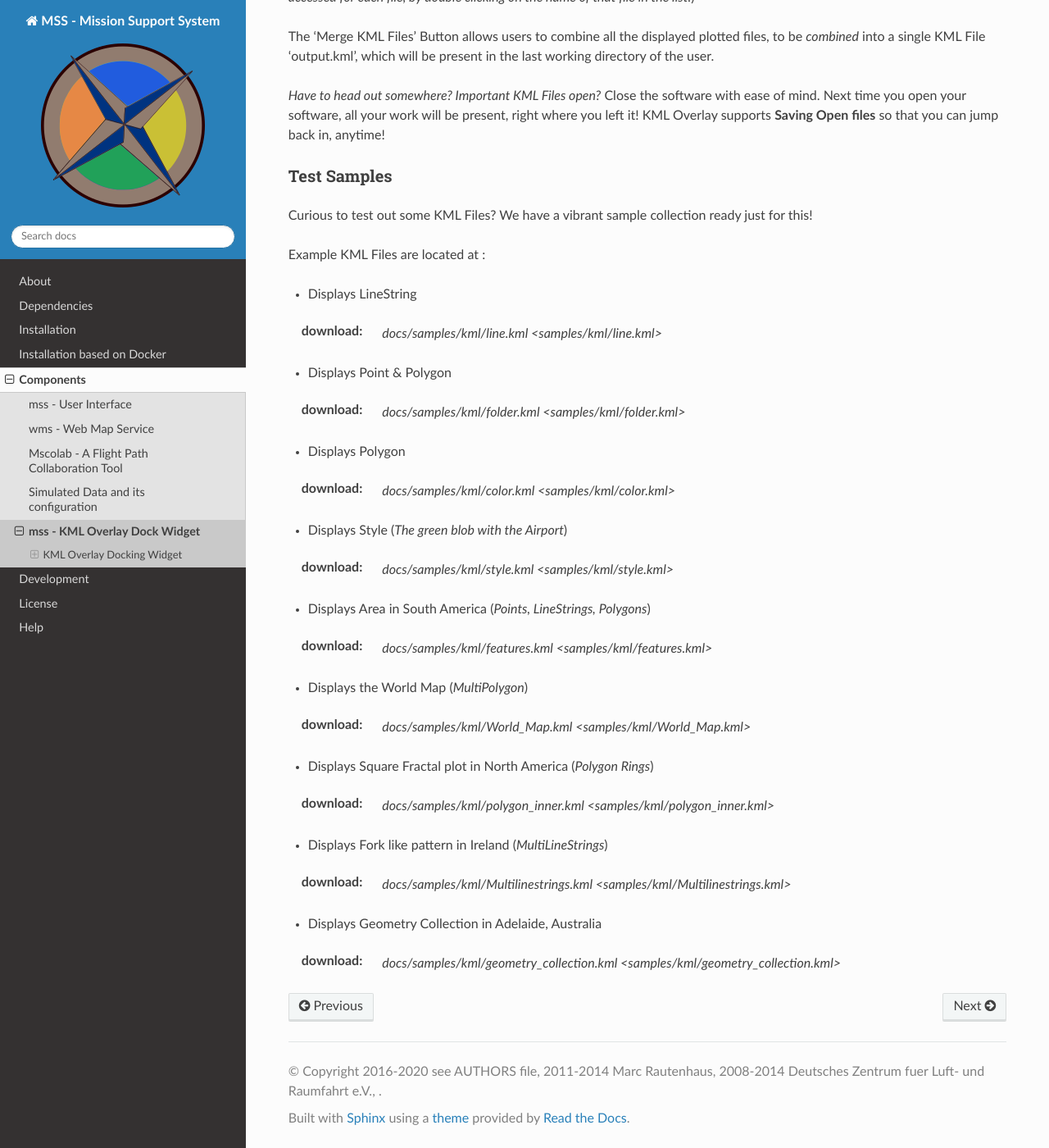
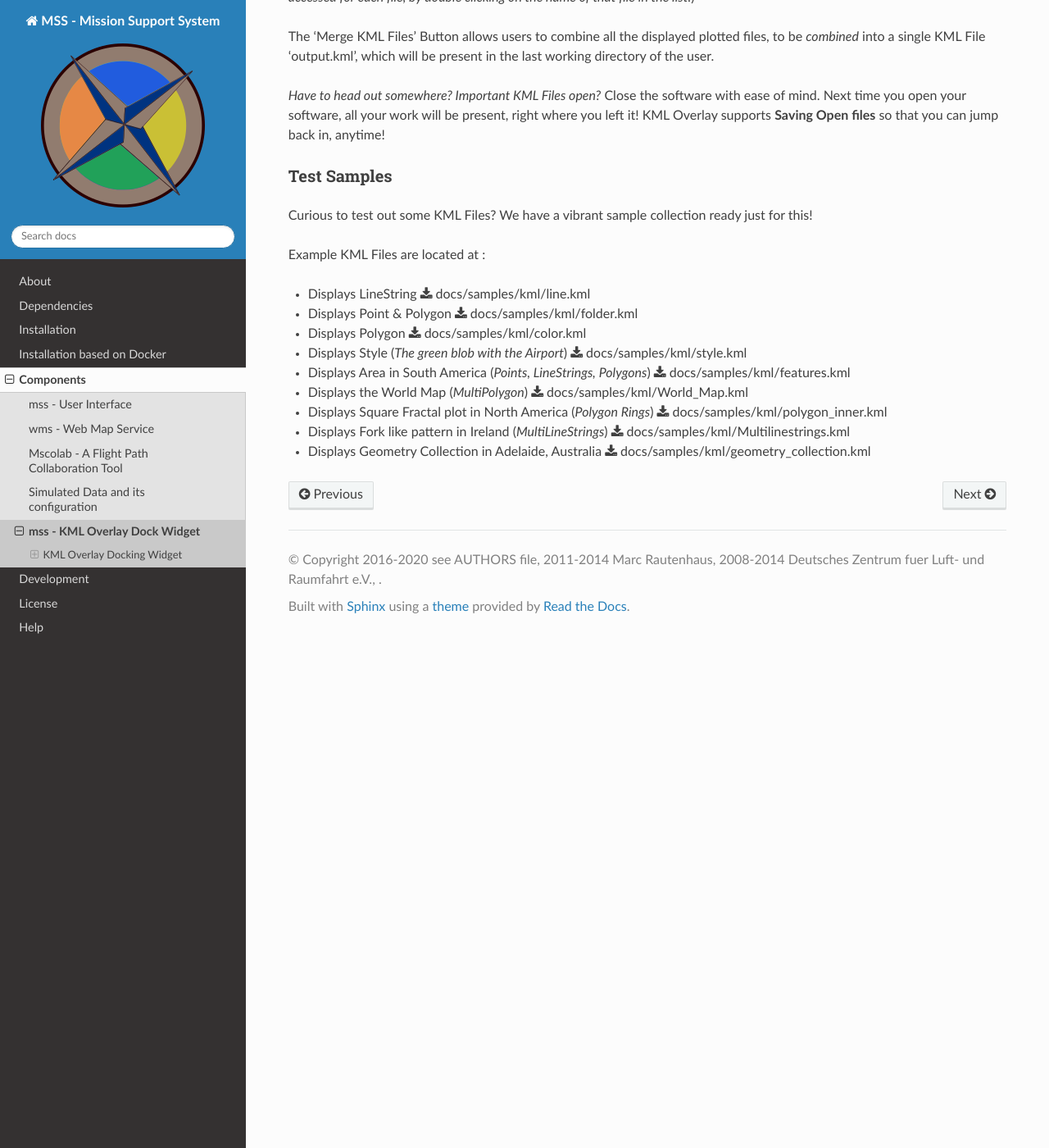
Before and after one commit to Open-MSS/MSS, a Sphinx documentation site: the page built from docs/kml_guide.rst, in a window 1280 px wide and 1400 px high, scrolled down 819 px. Shown: the whole window at 82% size. Built offline with Sphinx 7.4.7 and the Read the Docs theme 2.0.0, drawn with Linux system fonts in a browser that asks for light colours; the version number could not be read and is left out; some of the changed text lies outside the part shown.

```diff
--- a/docs/index.rst
+++ b/docs/index.rst
@@ -6,8 +6,11 @@ Mission Support System's Documentation
 
 .. image:: https://anaconda.org/conda-forge/mss/badges/version.svg
 
-.. include:: ../README
+.. include:: publications.rst
 
+
+Topics
+======
 
 .. toctree::
    :maxdepth: 2
--- a/docs/kml_guide.rst
+++ b/docs/kml_guide.rst
@@ -12,7 +12,8 @@ This feature supports all *essential* elements of KML relevant to MSS' usage nam
 
 * Placemarks (*present in Folder/ Document or otherwise*)
 * Style (LineStyle & PolyStyle)
-* Geometries defined in KML such as :
+* Geometries defined in KML such as
+
    - Point
    - LineString
    - LinearRing
@@ -49,29 +50,12 @@ Curious to test out some KML Files? We have a vibrant sample collection ready ju
 
 Example KML Files are located at :
 
-* Displays LineString
-:download: `docs/samples/kml/line.kml <samples/kml/line.kml>`
-
-* Displays Point & Polygon
-:download: `docs/samples/kml/folder.kml <samples/kml/folder.kml>`
-
-* Displays Polygon
-:download: `docs/samples/kml/color.kml <samples/kml/color.kml>`
-
-* Displays Style (*The green blob with the Airport*)
-:download: `docs/samples/kml/style.kml <samples/kml/style.kml>`
-
-* Displays Area in South America (*Points, LineStrings, Polygons*)
-:download: `docs/samples/kml/features.kml <samples/kml/features.kml>`
-
-* Displays the World Map (*MultiPolygon*)
-:download: `docs/samples/kml/World_Map.kml <samples/kml/World_Map.kml>`
-
-* Displays Square Fractal plot in North America (*Polygon Rings*)
-:download: `docs/samples/kml/polygon_inner.kml <samples/kml/polygon_inner.kml>`
-
-* Displays Fork like pattern in Ireland (*MultiLineStrings*)
-:download: `docs/samples/kml/Multilinestrings.kml <samples/kml/Multilinestrings.kml>`
-
-* Displays Geometry Collection in Adelaide, Australia
-:download: `docs/samples/kml/geometry_collection.kml <samples/kml/geometry_collection.kml>`
+* Displays LineString :download:`docs/samples/kml/line.kml <samples/kml/line.kml>`
+* Displays Point & Polygon :download:`docs/samples/kml/folder.kml <samples/kml/folder.kml>`
+* Displays Polygon :download:`docs/samples/kml/color.kml <samples/kml/color.kml>`
+* Displays Style (*The green blob with the Airport*) :download:`docs/samples/kml/style.kml <samples/kml/style.kml>`
+* Displays Area in South America (*Points, LineStrings, Polygons*) :download:`docs/samples/kml/features.kml <samples/kml/features.kml>`
+* Displays the World Map (*MultiPolygon*) :download:`docs/samples/kml/World_Map.kml <samples/kml/World_Map.kml>`
+* Displays Square Fractal plot in North America (*Polygon Rings*) :download:`docs/samples/kml/polygon_inner.kml <samples/kml/polygon_inner.kml>`
+* Displays Fork like pattern in Ireland (*MultiLineStrings*) :download:`docs/samples/kml/Multilinestrings.kml <samples/kml/Multilinestrings.kml>`
+* Displays Geometry Collection in Adelaide, Australia  :download:`docs/samples/kml/geometry_collection.kml <samples/kml/geometry_collection.kml>`
```
Also changed, not shown: docs/publications.rst (added, +23 -0 lines), 1 other file.
